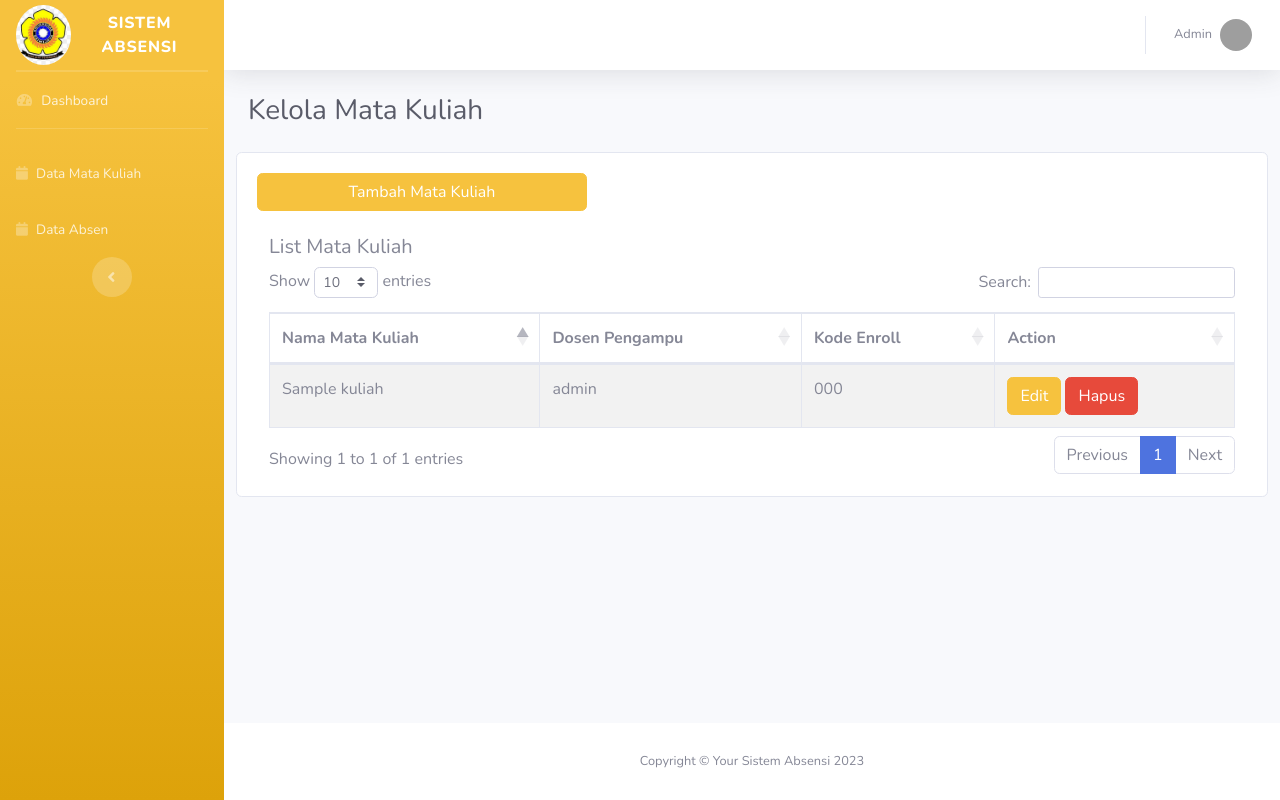
After one commit to RansomBroker/sistem-absensi, a PHP site: page /data-mata-kuliah.php in a window 1280 px wide. The commit adds this page. Run offline with PHP 8.4, Linux system fonts and the light colour scheme; a user stored in the database is signed in; data comes from the database, SQL or seed files in the repository; tables that the repository leaves empty or names only in its code hold one stand-in row (values such as "Sample post"); some libraries are stand-ins or nearby versions; grey boxes are pictures that could not be loaded.

Commit message:
tambah mata kuliah

```diff
--- a/css.php
+++ b/css.php
@@ -7,6 +7,8 @@
 <!-- Time Picker -->
 <link rel="stylesheet" href="//cdnjs.cloudflare.com/ajax/libs/timepicker/1.3.5/jquery.timepicker.min.css">
 
+<!-- Sweet Alert -->
+<link href="https://cdn.jsdelivr.net/npm/sweetalert2@11.7.3/dist/sweetalert2.min.css" rel="stylesheet">
 
 <!-- Custom styles for this template-->
 <link href="css/sb-admin-2.min.css" rel="stylesheet">
--- a/data-absen.php
+++ b/data-absen.php
@@ -11,7 +11,7 @@ $data_absen = $_SESSION['role'] == 2 ? ambil_data_absen_dosen($_SESSION['id']):
 
     <?php include "head.php"?>
 
-    <title>Kelola Mata Kuliah</title>
+    <title>Kelola Absensi</title>
 
     <?php include "css.php"?>
 </head>
@@ -69,7 +69,7 @@ $data_absen = $_SESSION['role'] == 2 ? ambil_data_absen_dosen($_SESSION['id']):
                                     <tbody>
                                     <?php foreach ($data_absen as $data):?>
                                         <tr>
-                                            <td><?= $data['nama'] ?></td>
+                                            <td><?= $data['nama_matkul'] ?></td>
                                             <td><?= $data['dosen_pengampu']?></td>
                                             <td><?= $data['jam_masuk'].'-'.$data['jam_keluar']?></td>
                                             <td><?= $data['tgl_absen']?></td>
@@ -134,7 +134,6 @@ $data_absen = $_SESSION['role'] == 2 ? ambil_data_absen_dosen($_SESSION['id']):
     <script>
         $(document).ready(function () {
             let tableDataAbsensi = $("#table-absensi").DataTable()
-
         })
     </script>
 
--- /dev/null
+++ b/data-mata-kuliah.php
@@ -0,0 +1,132 @@
+<?php
+session_start();
+include "function.php";
+
+$data_mata_kuliah = ambil_data_mata_kuliah() ;
+?>
+<!DOCTYPE html>
+<html lang="en">
+
+<head>
+
+    <?php include "head.php"?>
+
+    <title>Kelola Mata Kuliah</title>
+
+    <?php include "css.php"?>
+</head>
+
+<body id="page-top">
+
+<!-- Page Wrapper -->
+<div id="wrapper">
+
+    <?php include "sidebar.php";?>
+
+    <!-- Content Wrapper -->
+    <div id="content-wrapper" class="d-flex flex-column">
+
+        <!-- Main Content -->
+        <div id="content">
+
+            <?php include "navbar.php";?>
+
+            <!-- Begin Page Content -->
+            <div class="container-fluid">
+                <div class="d-sm-flex align-items-center justify-content-between mb-4">
+                    <h1 class="h3 mb-0 text-gray-800">Kelola Mata Kuliah</h1>
+                </div>
+
+                <div class="card card-body row">
+                    <?php if ($_SESSION['role'] == 1):?>
+                        <a href="tambah-data-mata-kuliah.php" class="btn btn-warning col-lg-4 col-12">Tambah Mata Kuliah</a>
+                    <?php endif;?>
+
+                    <?php if (get_flash_name('berhasil_tambah_mata_kuliah') != ""):?>
+                        <div class="alert alert-success my-3">
+                            <?= get_flash_message('berhasil_tambah_mata_kuliah')?>
+                        </div>
+                    <?php endif;?>
+                    <?php if (get_flash_name('gagal_tambah_mata_kuliah') != ""):?>
+                        <div class="alert alert-danger my-3">
+                            <?= get_flash_message('gagal_tambah_mata_kuliah')?>
+                        </div>
+                    <?php endif;?>
+
+                    <div class="col-12 col-lg-12 mt-4">
+                        <h5 class="fw-bold">List Mata Kuliah</h5>
+                        <div class="table-responsive">
+                            <?php if ($_SESSION['role'] == 1):?>
+                                <table class="table table-striped table-hover table-bordered" id="table-mata-kuliah">
+                                    <thead>
+                                    <tr>
+                                        <th>Nama Mata Kuliah</th>
+                                        <th>Dosen Pengampu</th>
+                                        <th>Kode Enroll</th>
+                                        <th>Action</th>
+                                    </tr>
+                                    </thead>
+                                    <tbody>
+                                        <?php foreach ($data_mata_kuliah as $mata_kuliah):?>
+                                            <tr>
+                                                <td><?= $mata_kuliah['name']?></td>
+                                                <td><?= $mata_kuliah['dosen_pengampu']?></td>
+                                                <td><?= $mata_kuliah['enroll_code']?></td>
+                                                <td>
+                                                    <a href="ubah-mata-kuliah.php?id=<?=$mata_kuliah['id_mata_kuliah']?>" class="btn btn-warning">Edit</a>
+                                                    <a href="hapus-mata-kuliah.php?id=<?=$mata_kuliah['id_mata_kuliah']?>" class="btn btn-danger">Hapus</a>
+                                                </td>
+                                            </tr>
+                                        <?php endforeach;?>
+                                    </tbody>
+                                </table>
+                            <?php endif;?>
+                            <?php if ($_SESSION['role'] == 2):?>
+                                <table class="table table-striped table-hover table-bordered" id="table-mata-kuliah">
+                                    <thead>
+                                    <tr>
+                                        <th>Nama Mata Kuliah</th>
+                                        <th>Kode Enroll</th>
+                                    </tr>
+                                    </thead>
+                                    <tbody>
+                                        <?php foreach ($data_mata_kuliah as $mata_kuliah):?>
+                                            <tr>
+                                                <td><?= $mata_kuliah['name']?></td>
+                                                <td><?= $mata_kuliah['enroll_code']?></td>
+                                            </tr>
+                                        <?php endforeach;?>
+                                    </tbody>
+                                </table>
+                            <?php endif;?>
+                        </div>
+                    </div>
+                </div>
+            </div>
+
+
+        </div>
+        <!-- End of Content Wrapper -->
+
+        <?php include "footer.php"?>
+    </div>
+    <!-- End of Page Wrapper -->
+
+    <!-- Scroll to Top Button-->
+    <a class="scroll-to-top rounded" href="#page-top">
+        <i class="fas fa-angle-up"></i>
+    </a>
+
+    <!-- Logout Modal-->
+    <?php include "logout_modal.php"?>
+
+    <?php include "js.php"?>
+    <script>
+        $(document).ready(function () {
+            let tableDataMataKuliah = $("#table-mata-kuliah").DataTable()
+        })
+    </script>
+
+</body>
+
+</html>
--- a/function.php
+++ b/function.php
@@ -320,12 +320,104 @@ function ambil_data_absen() {
     global $connection;
     return $connection->query("
     SELECT
-	    *,
-	    users.nama as dosen_pengampu
+        *,
+        users.nama AS dosen_pengampu,
+        jadwal_presensi.nama AS nama_matkul
     FROM
 	    jadwal_presensi
 	INNER JOIN
+        users
+	ON
+		jadwal_presensi.user_id = users.id
+    ")->fetch_all(MYSQLI_ASSOC);
+}
+
+function tambah_data_mata_kuliah($form) {
+    global $connection;
+    $nama_mata_kuliah = htmlspecialchars(stripcslashes($form['name']));
+    $id_user = $form['dosen-pengampu'];
+    $kode_kelas = random_strings(6);
+
+    $connection->query("
+        INSERT INTO
+            mata_kuliah (user_id, name, enroll_code)
+        VALUES ('$id_user', '$nama_mata_kuliah', '$kode_kelas')
+    ");
+
+    if ($connection->affected_rows > 0) {
+        set_flash_message('berhasil_tambah_mata_kuliah', 'Berhasil menambahkan data Mata Kuliah');
+    } else {
+        set_flash_message('gagal_tambah_mata-kuliah', 'Gagal menambahkan data Mata Kuliah');
+    }
+
+    return redirect('data-mata-kuliah.php?halaman=data-mata-kuliah');
+}
+
+function update_data_mata_kuliah($form)
+{
+    global $connection;
+    $id = $form['id'];
+    $nama_mata_kuliah = htmlspecialchars(stripcslashes($form['name']));
+    $id_user = $form['dosen-pengampu'];
+    $kode_kelas = $form['enroll-code'];
+
+    $connection->query("
+        UPDATE mata_kuliah
+        SET
+            name = '$nama_mata_kuliah',
+            user_id = '$id_user',
+            enroll_code = '$kode_kelas'
+        WHERE
+            id = '$id'
+    ");
+
+    set_flash_message('berhasil_tambah_mata_kuliah', 'Berhasil menambahkan data Mata Kuliah');
+
+    return redirect('data-mata-kuliah.php?halaman=data-mata-kuliah');
+}
+
+function ambil_data_mata_kuliah() {
+    global $connection;
+    return $connection->query("
+    SELECT
+	    *,
+	    users.nama AS dosen_pengampu,
+	    mata_kuliah.id AS id_mata_kuliah
+    FROM
+	    mata_kuliah
+	INNER JOIN
+	users
+	ON
+		mata_kuliah.user_id = users.id")->fetch_all(MYSQLI_ASSOC);
+}
+
+function ambil_data_mata_kuliah_by_id($id)
+{
+    global $connection;
+    return $connection->query("
+    SELECT
+        *,
+        users.nama AS dosen_pengampu,
+	    mata_kuliah.id AS id_mata_kuliah
+    FROM
+	    mata_kuliah
+	INNER JOIN
 	    users
 	ON
-		jadwal_presensi.user_id = users.id")->fetch_all(MYSQLI_ASSOC);
+		mata_kuliah.user_id = users.id
+    WHERE
+	mata_kuliah.id = '$id'
+    ")->fetch_assoc();
 }
+
+function random_strings($length_of_string)
+{
+
+    // String of all alphanumeric character
+    $str_result = '0123456789ABCDEFGHIJKLMNOPQRSTUVWXYZabcdefghijklmnopqrstuvwxyz';
+
+    // Shuffle the $str_result and returns substring
+    // of specified length
+    return substr(str_shuffle($str_result),
+        0, $length_of_string);
+}
--- a/js.php
+++ b/js.php
@@ -8,8 +8,11 @@
 <!-- Custom scripts for all pages-->
 <script src="js/sb-admin-2.min.js"></script>
 
-<!-- TIme Picker -->
+<!-- Time Picker -->
 <script src="//cdnjs.cloudflare.com/ajax/libs/timepicker/1.3.5/jquery.timepicker.min.js"></script>
+
+<!-- Sweet Alert -->
+<script src="https://cdn.jsdelivr.net/npm/sweetalert2@11.7.3/dist/sweetalert2.all.min.js"></script>
 
 <script src="js/jquery.dataTables.min.js"></script>
 <script src="js/dataTables.bootstrap4.min.js"></script>
--- a/sidebar.php
+++ b/sidebar.php
@@ -29,10 +29,14 @@
             </li>
 
             <!-- Divider -->
+            <hr class="sidebar-divider">
             <?php if($_SESSION['role'] == 1 || $_SESSION['role'] == 2):?>
-                <hr class="sidebar-divider">
-
-
+                <li class="nav-item <?php if ((isset($_GET['halaman']) && $_GET['halaman'] == 'data-mata-kuliah'))  :?> active <?php endif;?>">
+                    <a class="nav-link" href="data-mata-kuliah.php?halaman=data-mata-kuliah">
+                        <i class="fa fa-calendar" aria-hidden="true"></i>
+                        <span>Data Mata Kuliah</span>
+                    </a>
+                </li>
                 <li class="nav-item <?php if ((isset($_GET['halaman']) && $_GET['halaman'] == 'data-absen'))  :?> active <?php endif;?>">
                     <a class="nav-link" href="data-absen.php?halaman=data-absen">
                         <i class="fa fa-calendar" aria-hidden="true"></i>
```
Also changed, not shown: index.php (+48 -3 lines), tambah-data-mata-kuliah.php (added, +85 -0 lines), ubah-mata-kuliah.php (added, +95 -0 lines).
